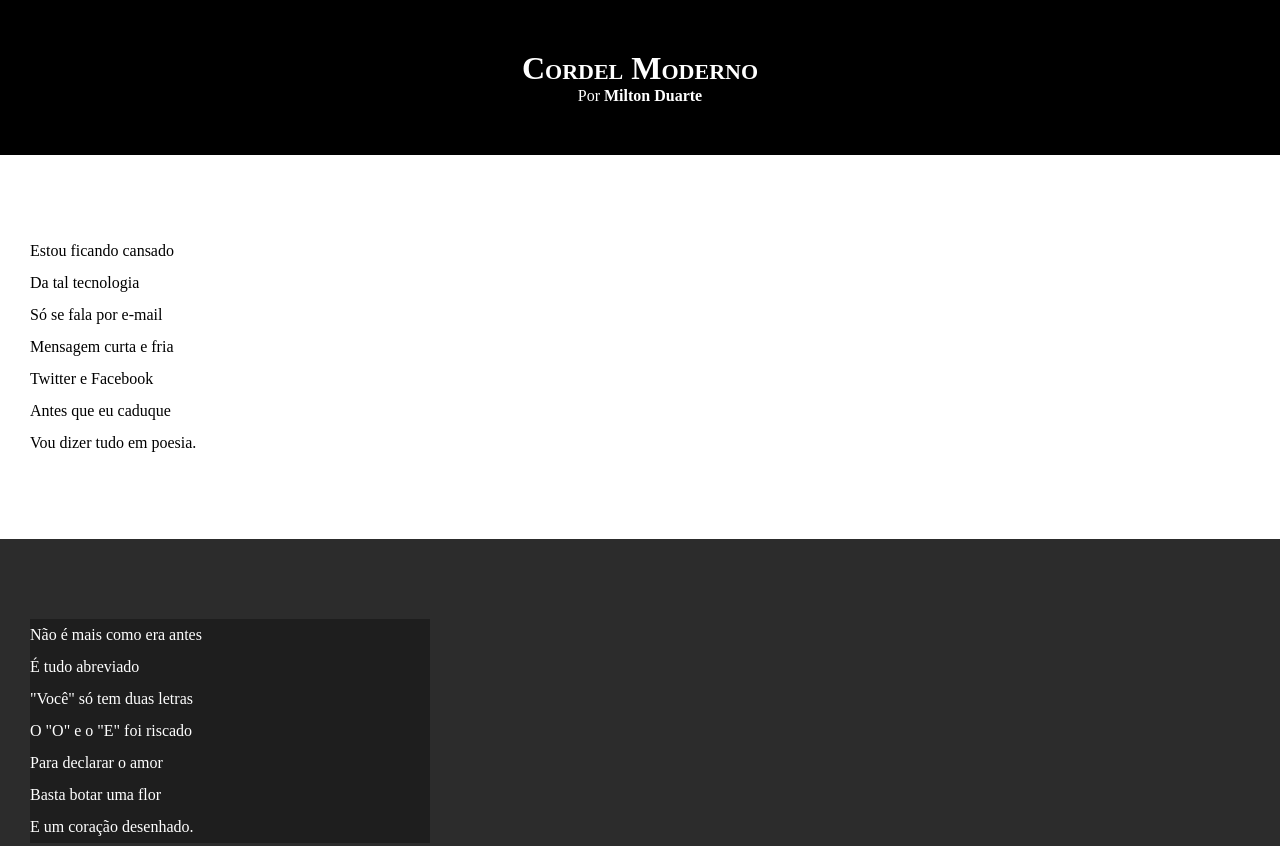
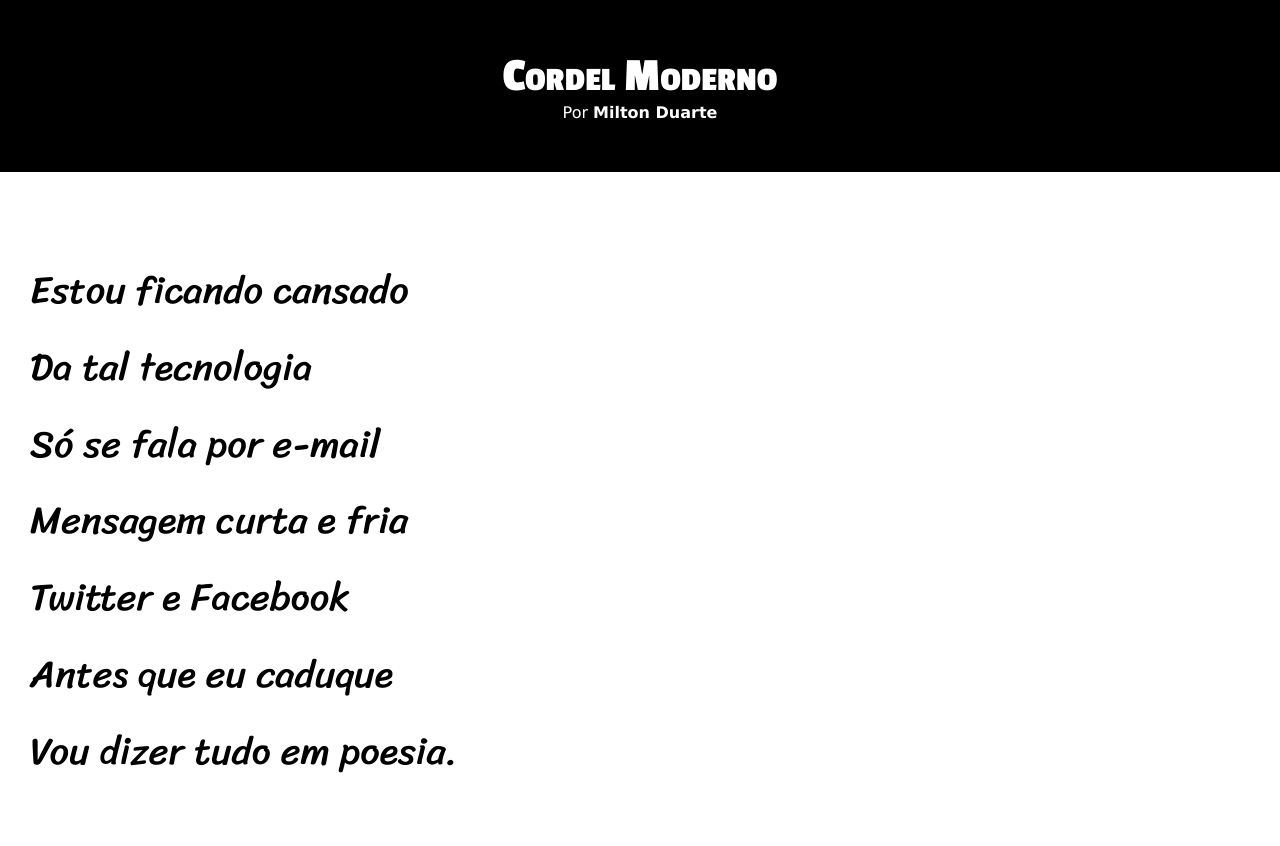
Before and after one commit to devyank1/HTML-CSS, a plain HTML site: page EXERCICIOS/EX023/index.html in a window 1280 px wide. Shown: the top 846 px of the page. Drawn offline with Linux system fonts and the light colour scheme.

Commit message:
att cordel

```diff
--- a/EXERCICIOS/EX023/style.css
+++ b/EXERCICIOS/EX023/style.css
@@ -1,4 +1,13 @@
 @charset "UTF-8";
+
+@import url('https://fonts.googleapis.com/css2?family=Passion+One:wght@400;700;900&display=swap');
+
+@import url('https://fonts.googleapis.com/css2?family=Sriracha&display=swap');
+
+
+    /* fonte1: Verdana, Geneva, Tahoma, sans-serif;
+    fonte2: "Passion One", sans-serif
+    fonte3: "Sriracha", cursive; */
 
 *{
     margin: 0px;
@@ -8,6 +17,7 @@
 html, body{
     background-color: darkgray;
     min-height: 100vh;
+    font-family: Verdana, Geneva, Tahoma, sans-serif
 }
 
 header{
@@ -19,6 +29,8 @@ header{
 header > h1{
     padding-top: 50px;
     font-variant: small-caps;
+    font-size: 3em;
+    font-family: "Passion One", sans-serif
 }
 
 header > p{
@@ -40,6 +52,8 @@ section{
     padding-bottom: 10vh;
     line-height: 2em;
     padding-left: 30px;
+    font-family: "Sriracha", cursive;
+    font-size: 3vw;
 }
 
 section.normal{
@@ -54,7 +68,8 @@ section.imagem{
 
 section.imagem > p{
     background-color: rgba(0, 0, 0, 0.322);
-    width: 400px;
+    display: inline-block;
+    padding: 10px;
 }
 
 footer{
```
